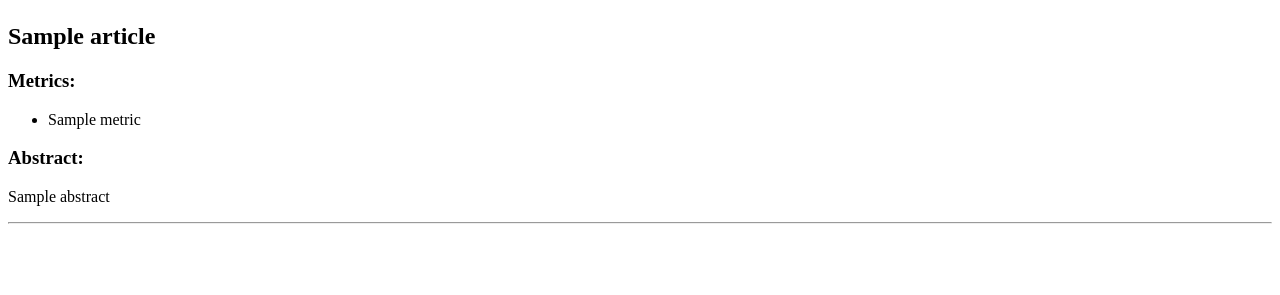
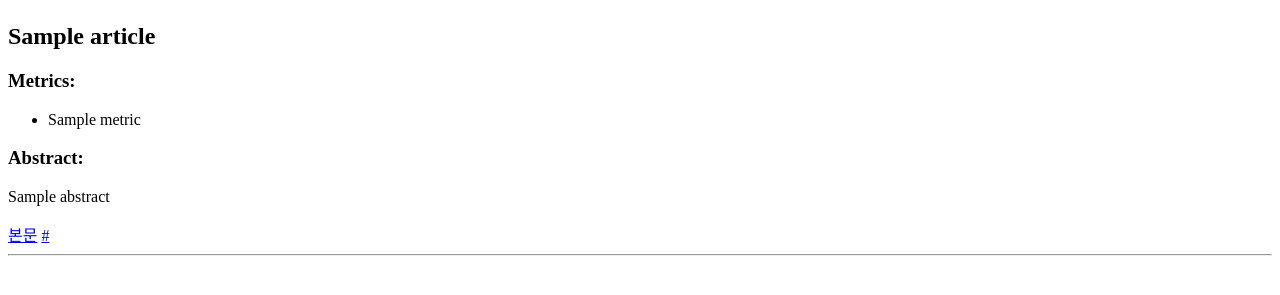
Before and after one commit to ryuunderground/seleniumprac, a Flask app: template templates/nature_results.html in a window 1280 px wide. Shown: the part 57-352 px from the top of the page. Run offline with Flask 3, Linux system fonts and the light colour scheme; the template is opened without the code that fills it: most values are stand-ins (such as "Sample title", 1, 10 or a date in 2020).

Commit message:
nature links

```diff
--- a/nature.py
+++ b/nature.py
@@ -60,6 +60,7 @@ class nature_miner:
             # 링크
             try:
                 article_data['link'] = self.browser.current_url
+                print(article_data["link"])
             except:
                 print("Could not extract link")
 
--- a/templates/nature_results.html
+++ b/templates/nature_results.html
@@ -20,6 +20,8 @@
         <h3>Abstract:</h3>
         <p>{{ article.abstract }}</p>
       </div>
+      <a href="`f{article.link}`">본문</a>
+      <a href="`f{article.pdf_link}`">{{article.pdf_link}}</a>
     </div>
     <hr />
     {% endfor %}
```
